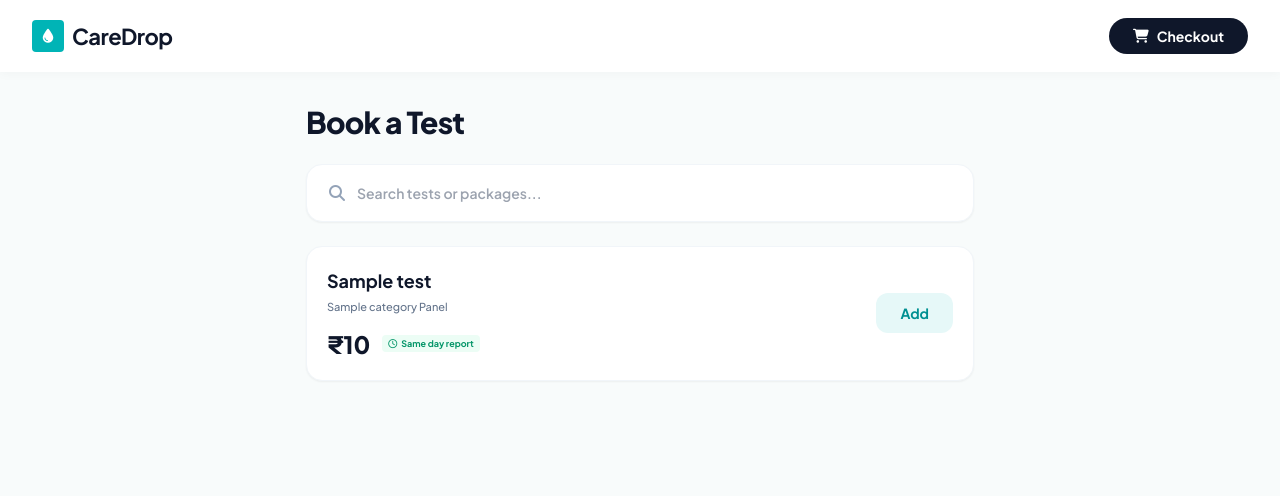
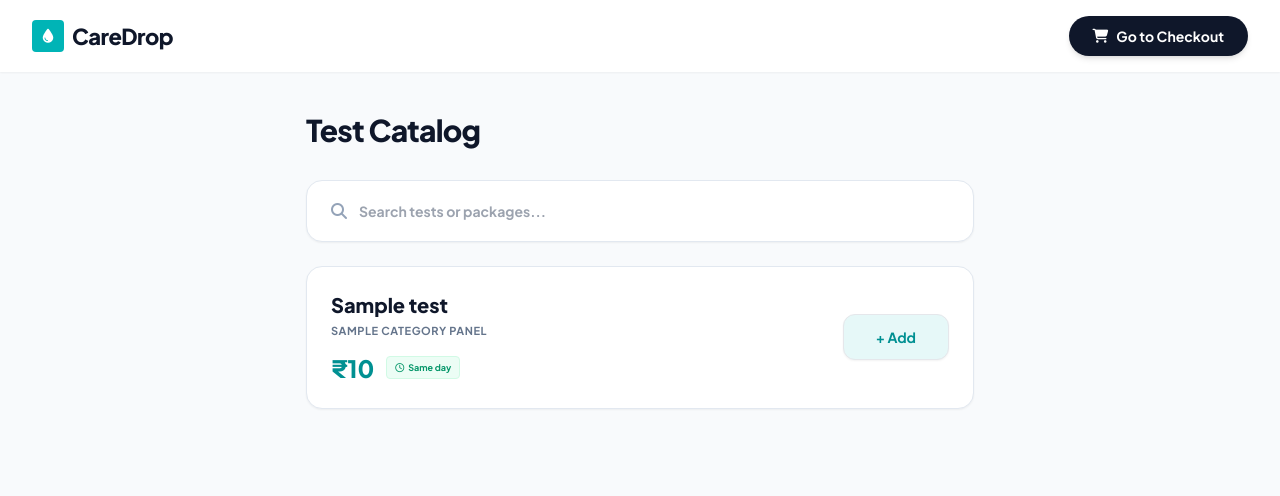
Before and after one commit to lab81617-del/caredrop-website, a Flask app: template templates/tests.html in a window 1280 px wide. Shown: the top 496 px of the page. Run offline with Flask 3, Linux system fonts and the light colour scheme; the template is opened without the code that fills it: most values are stand-ins (such as "Sample title", 1, 10 or a date in 2020); some libraries are stand-ins or nearby versions.

Commit message:
Update tests.html

```diff
--- a/templates/tests.html
+++ b/templates/tests.html
@@ -9,12 +9,7 @@
     <link href="https://fonts.googleapis.com/css2?family=Plus+Jakarta+Sans:wght@400;500;600;700;800&display=swap" rel="stylesheet">
     <script>
         tailwind.config = {
-            theme: {
-                extend: {
-                    fontFamily: { sans: ['"Plus Jakarta Sans"', 'sans-serif'] },
-                    colors: { brand: { 50: '#E6F8F8', 500: '#00B4B6', 600: '#009092', 900: '#003637' } }
-                }
-            }
+            theme: { extend: { fontFamily: { sans: ['"Plus Jakarta Sans"', 'sans-serif'] }, colors: { brand: { 50: '#E6F8F8', 500: '#00B4B6', 600: '#009092', 900: '#003637' } } } }
         }
     </script>
     <style>
@@ -22,75 +17,74 @@
         .hide-scrollbar { -ms-overflow-style: none; scrollbar-width: none; }
     </style>
 </head>
-<body class="bg-[#F8FBFB] text-slate-900 font-sans antialiased pb-28 md:pb-12">
+<body class="bg-slate-50 text-slate-900 font-sans antialiased pb-28 md:pb-12">
 
     <!-- Desktop Navigation -->
-    <header class="bg-white sticky top-0 z-40 shadow-[0_2px_10px_rgba(0,0,0,0.03)] hidden md:block">
+    <header class="bg-white sticky top-0 z-40 shadow-sm hidden md:block">
         <div class="max-w-7xl mx-auto px-8 h-[72px] flex items-center justify-between">
             <a href="/" class="flex items-center gap-2">
                 <div class="w-8 h-8 rounded bg-brand-500 flex items-center justify-center text-white"><i class="fa-solid fa-droplet text-sm"></i></div>
-                <span class="text-[22px] font-bold tracking-tight text-slate-900">CareDrop</span>
+                <span class="text-[22px] font-black tracking-tight text-slate-900">CareDrop</span>
             </a>
-            <a href="/checkout" class="bg-slate-900 hover:bg-slate-800 text-white px-6 py-2 rounded-full font-bold transition text-sm flex items-center gap-2">
-                <i class="fa-solid fa-cart-shopping"></i> Checkout
+            <a href="/checkout" class="bg-slate-900 hover:bg-slate-800 text-white px-6 py-2.5 rounded-full font-bold transition text-sm flex items-center gap-2 shadow-md">
+                <i class="fa-solid fa-cart-shopping"></i> Go to Checkout
             </a>
         </div>
     </header>
 
     <!-- Mobile Header -->
-    <header class="md:hidden bg-white sticky top-0 z-40 px-4 h-16 flex items-center gap-3 shadow-[0_2px_10px_rgba(0,0,0,0.03)]">
+    <header class="md:hidden bg-white sticky top-0 z-40 px-4 h-16 flex items-center gap-3 shadow-sm border-b border-slate-100">
         <a href="/" class="text-slate-500 text-lg w-8 h-8 flex items-center justify-center rounded-full hover:bg-slate-50"><i class="fa-solid fa-arrow-left"></i></a>
-        <h1 class="text-lg font-bold tracking-tight text-slate-900">Book a Test</h1>
+        <h1 class="text-lg font-black tracking-tight text-slate-900">Book a Test</h1>
     </header>
 
-    <main class="max-w-[700px] mx-auto px-4 py-6 md:py-8">
-
-        <h1 class="hidden md:block text-3xl font-extrabold text-slate-900 tracking-tight mb-6">Book a Test</h1>
+    <main class="max-w-[700px] mx-auto px-4 py-6 md:py-10">
+        <h1 class="hidden md:block text-3xl font-black text-slate-900 tracking-tight mb-8">Test Catalog</h1>
 
         <!-- Search Bar -->
-        <div class="bg-white p-1.5 rounded-2xl shadow-sm border border-slate-100 mb-6 flex items-center">
+        <div class="bg-white p-2 rounded-2xl shadow-sm border border-slate-200 mb-6 flex items-center">
             <div class="pl-4 text-slate-400"><i class="fa-solid fa-magnifying-glass"></i></div>
-            <input type="text" id="searchInput" onkeyup="filterTests()" placeholder="Search tests or packages..." class="w-full pl-3 pr-4 py-3 bg-transparent outline-none text-slate-700 font-semibold text-sm">
+            <input type="text" id="searchInput" onkeyup="filterTests()" placeholder="Search tests or packages..." class="w-full pl-3 pr-4 py-3 bg-transparent outline-none text-slate-700 font-bold text-sm">
         </div>
 
-        <!-- Dynamic Test List -->
+        <!-- Dynamic Test List (Crash-Proofed with .get) -->
         <div class="space-y-4" id="test-list">
             {% for t in tests %}
-            <div class="test-card bg-white p-5 rounded-2xl border border-slate-100 shadow-sm flex justify-between items-center" data-name="{{ t.name | lower }}" data-category="{{ t.category | lower }}">
+            <div class="test-card bg-white p-5 md:p-6 rounded-2xl border border-slate-200 shadow-sm flex justify-between items-center" data-name="{{ t.get('name', '') | lower }}" data-category="{{ t.get('category', '') | lower }}">
                 <div class="pr-4">
-                    <h3 class="font-bold text-[17px] md:text-lg text-slate-900 mb-1">{{ t.name }}</h3>
-                    <p class="text-[11px] text-slate-500 font-medium mb-3">{{ t.category }} Panel</p>
+                    <h3 class="font-black text-lg md:text-xl text-slate-900 mb-1">{{ t.get('name', 'Unknown Test') }}</h3>
+                    <p class="text-[11px] text-slate-500 font-bold mb-3 uppercase tracking-wider">{{ t.get('category', 'General') }} Panel</p>
                     <div class="flex items-center gap-3">
-                        <span class="block text-xl md:text-2xl font-extrabold text-slate-900 leading-none">₹{{ t.price|int }}</span>
-                        <span class="text-[9px] text-emerald-600 font-bold bg-emerald-50 px-1.5 py-0.5 rounded flex items-center gap-1 mt-1 md:mt-0"><i class="fa-regular fa-clock"></i> Same day report</span>
+                        <span class="block text-xl md:text-2xl font-black text-brand-600 leading-none">₹{{ t.get('price', 0)|int }}</span>
+                        <span class="text-[9px] text-emerald-600 font-bold bg-emerald-50 px-2 py-1 rounded flex items-center gap-1 mt-1 md:mt-0 border border-emerald-100"><i class="fa-regular fa-clock"></i> Same day</span>
                     </div>
                 </div>
-                <button onclick="addToCart({{ t.id }}, {{ t.price }}, this)" class="bg-brand-50 text-brand-600 hover:bg-brand-500 hover:text-white px-5 py-2.5 md:px-6 rounded-xl font-bold transition text-xs md:text-sm shrink-0">
-                    Add
+                <button onclick="addToCart({{ t.get('id', 0) }}, {{ t.get('price', 0) }}, this)" class="bg-brand-50 text-brand-600 border border-brand-200 hover:bg-brand-500 hover:text-white px-5 py-2.5 md:px-8 md:py-3 rounded-xl font-bold transition text-xs md:text-sm shrink-0 shadow-sm">
+                    + Add
                 </button>
             </div>
             {% else %}
-            <div class="text-center py-12 text-slate-400">
-                <i class="fa-solid fa-flask text-4xl mb-3"></i>
-                <p class="font-semibold text-sm">No tests found in catalog.</p>
+            <div class="text-center py-16 bg-white rounded-2xl border border-slate-200 shadow-sm">
+                <i class="fa-solid fa-flask text-4xl mb-4 text-slate-300"></i>
+                <p class="font-bold text-slate-500">No tests found in catalog.</p>
             </div>
             {% endfor %}
         </div>
     </main>
 
     <!-- Floating Cart Bar -->
-    <div id="floating-cart" class="fixed bottom-[80px] md:bottom-6 left-4 right-4 md:left-1/2 md:-translate-x-1/2 md:w-[600px] bg-slate-900 text-white rounded-2xl px-6 py-4 justify-between items-center shadow-xl z-50 hidden transition-all duration-300">
+    <div id="floating-cart" class="fixed bottom-[80px] md:bottom-8 left-4 right-4 md:left-1/2 md:-translate-x-1/2 md:w-[600px] bg-slate-900 text-white rounded-2xl px-6 py-4 justify-between items-center shadow-2xl z-50 hidden transition-all">
         <div>
-            <span id="cart-count" class="block text-[11px] text-slate-300 font-semibold mb-0.5 uppercase tracking-wider">1 item</span>
-            <span id="cart-total" class="block text-[22px] font-extrabold text-brand-500 leading-none">₹0</span>
+            <span id="cart-count" class="block text-[10px] text-slate-400 font-bold mb-0.5 uppercase tracking-widest">1 item added</span>
+            <span id="cart-total" class="block text-2xl font-black text-brand-500 leading-none">₹0</span>
         </div>
-        <a href="/checkout" class="bg-brand-500 text-white hover:bg-brand-600 px-6 py-3 rounded-xl font-bold text-sm transition shadow-md flex items-center gap-2">
+        <a href="/checkout" class="bg-brand-500 text-white hover:bg-brand-600 px-6 py-3.5 rounded-xl font-black text-sm transition shadow-lg flex items-center gap-2">
             Checkout <i class="fa-solid fa-arrow-right"></i>
         </a>
     </div>
 
     <!-- Mobile Nav -->
-    <div class="md:hidden fixed bottom-0 left-0 right-0 bg-white border-t border-slate-100 flex justify-around items-center h-[68px] z-40 px-2 pb-[env(safe-area-inset-bottom)] shadow-[0_-4px_20px_rgba(0,0,0,0.04)]">
+    <div class="md:hidden fixed bottom-0 left-0 right-0 bg-white border-t border-slate-200 flex justify-around items-center h-[68px] z-40 px-2 pb-[env(safe-area-inset-bottom)] shadow-[0_-4px_20px_rgba(0,0,0,0.05)]">
         <a href="/" class="flex flex-col items-center gap-1 text-slate-400"><i class="fa-solid fa-house text-[18px]"></i><span class="text-[10px] font-bold">Home</span></a>
         <a href="/tests" class="flex flex-col items-center gap-1 text-brand-500"><i class="fa-solid fa-magnifying-glass text-[18px]"></i><span class="text-[10px] font-bold">Search</span></a>
         <a href="/checkout" class="flex flex-col items-center gap-1 text-slate-400"><i class="fa-solid fa-cart-shopping text-[18px]"></i><span class="text-[10px] font-bold">Cart</span></a>
@@ -98,8 +92,7 @@
     </div>
 
     <script>
-        let cartTotal = 0;
-        let cartCount = 0;
+        let cartTotal = 0; let cartCount = 0;
 
         function filterTests() {
             let input = document.getElementById('searchInput').value.toLowerCase();
@@ -125,15 +118,15 @@
                     btnElement.innerHTML = '<i class="fa-solid fa-check"></i> Added';
                     btnElement.classList.replace('bg-brand-50', 'bg-emerald-500');
                     btnElement.classList.replace('text-brand-600', 'text-white');
+                    btnElement.classList.replace('border-brand-200', 'border-emerald-600');
                     btnElement.disabled = true;
 
                     cartCount++; cartTotal += parseFloat(price);
-                    document.getElementById('cart-count').innerText = `${cartCount} item${cartCount > 1 ? 's' : ''}`;
+                    document.getElementById('cart-count').innerText = `${cartCount} item${cartCount > 1 ? 's' : ''} added`;
                     document.getElementById('cart-total').innerText = `₹${cartTotal}`;
 
                     const floatingCart = document.getElementById('floating-cart');
-                    floatingCart.classList.remove('hidden');
-                    floatingCart.classList.add('flex');
+                    floatingCart.classList.remove('hidden'); floatingCart.classList.add('flex');
                 }
             } catch (e) {}
         }
```
